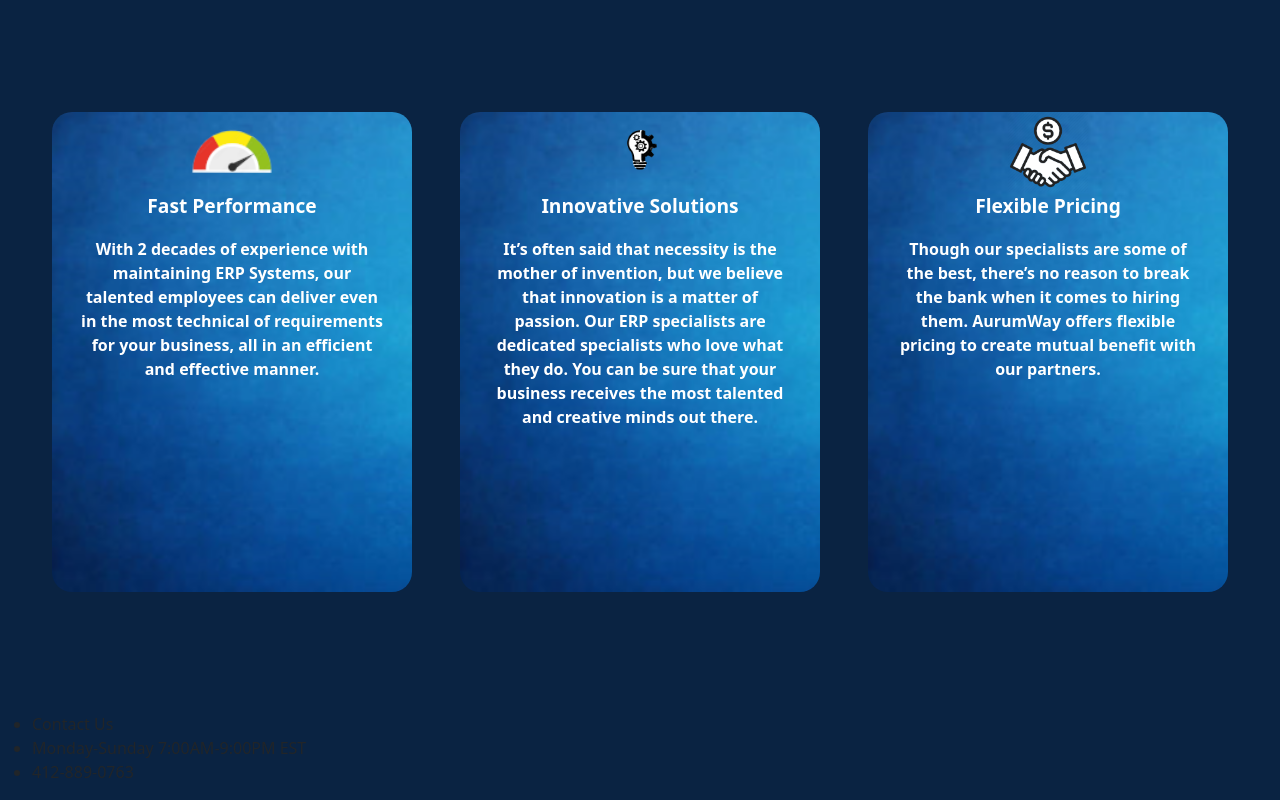
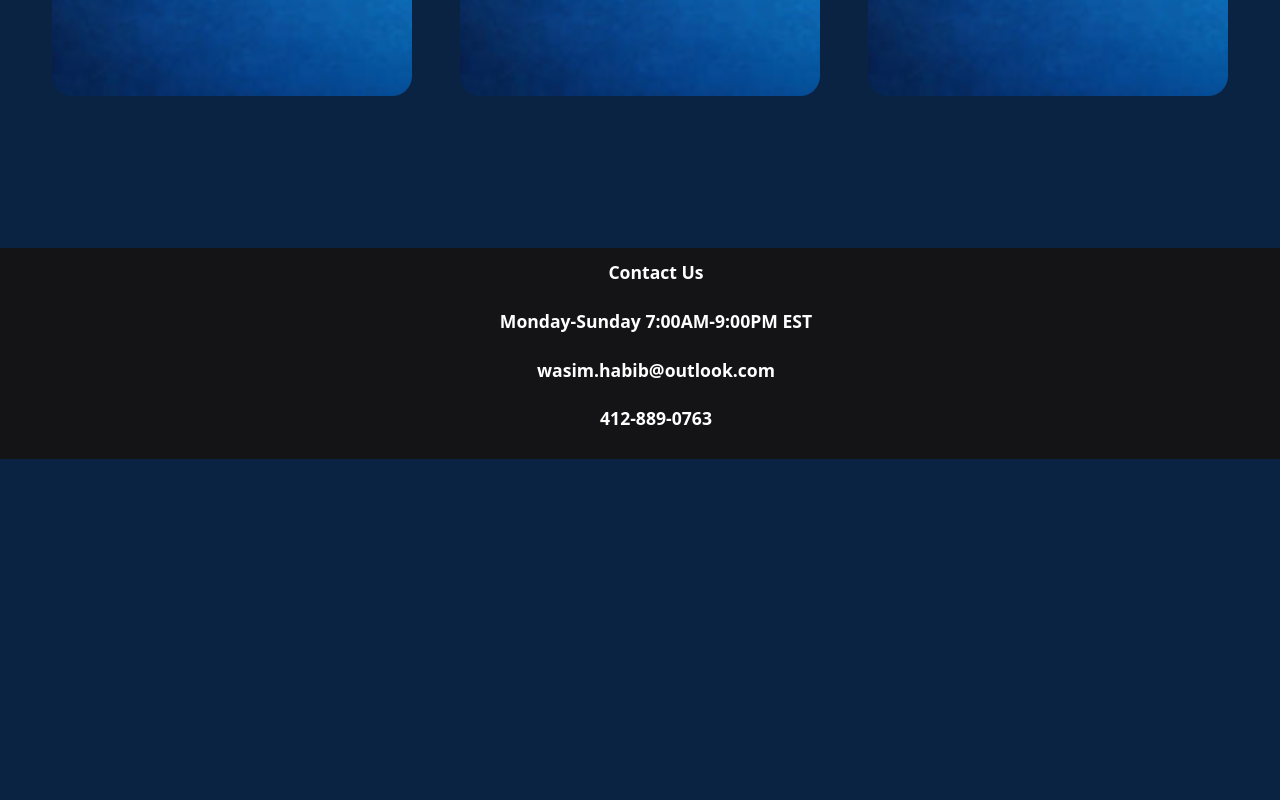
Before and after one commit to WasimHabib/Aurumway, a Next.js app in the folder aurumway/: page / in a window 1280 px wide. Shown: the part 3281-4081 px from the top of the page. After the commit the page ends 3740 px from the top, so only its background shows below. Built offline with nearby package versions, Linux system fonts and the light colour scheme.

Commit message:
added footer styles.

```diff
--- a/aurumway/lib/components/AboutPage.tsx
+++ b/aurumway/lib/components/AboutPage.tsx
@@ -5,7 +5,7 @@ export const AboutPage = () => {
   let key = 0;
   let aboutHeader = "About AurumWay";
   let aboutGreeting = "A Pittsburgh Company";
-  let ceoHeader = "Meet the CEO";
+  let ceoHeader = "Meet Our Founder";
   let ceoText2 =
     "Lorem ipsum dolor sit amet, consectetur adipiscing elit. Cras consectetur ligula eu varius commodo. Suspendisse mattis egestas quam, id posuere mi mattis non. Vestibulum imperdiet leo at scelerisque imperdiet. Suspendisse molestie ultricies nisi, nec hendrerit tortor efficitur et. Nam fringilla orci ipsum. Suspendisse pellentesque porttitor feugiat. Nunc a lacus sit amet orci ornare rhoncus. Aliquam rutrum dictum consequat.";
   let insHeader = "Our Inspiration";
--- a/aurumway/lib/components/Footer.tsx
+++ b/aurumway/lib/components/Footer.tsx
@@ -1,30 +1,7 @@
 import Link from "next/link";
 import React from "react";
-import styles from "../../styles/LandingPage.module.css";
-
+import styles from "../../styles/Footer.module.css";
 export const Footer = () => {
-  return (
-    <div className={" " + styles.footerContainer}>
-      <ul>
-        {getListTags().map((val, i) => {
-          if (val.listUrl === null) {
-            return <li>{val.listText}</li>;
-          } else {
-            return (
-              <Link href={val.listUrl}>
-                <li>
-                  <a>{val.listText}</a>
-                </li>
-              </Link>
-            );
-          }
-        })}
-      </ul>
-    </div>
-  );
-};
-
-function getListTags(): any[] {
   let result = [];
   result[0] = {
     listText: "Contact Us",
@@ -36,8 +13,27 @@ function getListTags(): any[] {
   };
   result[2] = {
     listText: "412-889-0763",
-    listUrl: null,
+    listUrl: "tel:4128890763",
+  };
+  result[3] = {
+    listText: "wasim.habib@outlook.com",
+    listUrl: "mailto:wasim.habib@outlook.com",
   };
 
-  return result;
-}
+  return (
+    <div className={" " + styles.footerContainer}>
+      <ul>
+        <Link href={result[0].listUrl}>
+          <li className={"clickableItem"}>{result[0].listText}</li>
+        </Link>
+        <li>{result[1].listText}</li>
+        <Link href={result[3].listUrl}>
+          <li className={"clickableItem"}>{result[3].listText}</li>
+        </Link>
+        <Link href={result[2].listUrl}>
+          <li className={"clickableItem"}>{result[2].listText}</li>
+        </Link>
+      </ul>
+    </div>
+  );
+};
--- a/aurumway/lib/components/LandingPage.tsx
+++ b/aurumway/lib/components/LandingPage.tsx
@@ -43,12 +43,6 @@ export const LandingPage = (props: {}) => {
       }
     };
     window.addEventListener("resize", onResize);
-
-    // parRef!.current!.style.marginLeft =
-
-    // parRef!.current!.style.marginRight =
-    //   (imgContRef!.current!.clientWidth - imgRef!.current!.clientWidth) / 2 +
-    //   "px";
   });
   return (
     <div ref={bodyRef}>
@@ -160,7 +154,7 @@ export const LandingPage = (props: {}) => {
                 </p>
               </div>
             </div>
-            <div className={" " + styles.mainInfoContainerDesktop}>
+            {/* <div className={" " + styles.mainInfoContainerDesktop}>
               {getInfoImgObjects().map((val, index) => {
                 return (
                   <div
@@ -175,7 +169,7 @@ export const LandingPage = (props: {}) => {
                   </div>
                 );
               })}
-            </div>
+            </div> */}
           </div>
         </div>
       </div>
--- a/aurumway/styles/Footer.module.css
+++ b/aurumway/styles/Footer.module.css
@@ -0,0 +1,38 @@
+.footerContainer {
+  background-color: rgb(20, 20, 22);
+  min-height: 8rem;
+  display: flex;
+  justify-content: center;
+  align-items: center;
+  margin-top: 2rem;
+}
+
+.footerContainer > ul {
+  text-decoration: none;
+  list-style-type: none;
+}
+
+.footerContainer > ul > li {
+  padding-block: 0.7rem;
+  font: var(--ui-font);
+  font-size: 1.1rem;
+  text-align: center;
+  font-weight: 550;
+  padding-inline: 1rem;
+  color: white;
+}
+
+@media all and (min-width: 21.5rem) {
+}
+@media all and (min-width: 48rem) {
+}
+@media all and (min-width: 48rem) and (orientation: portrait) {
+}
+@media all and (min-width: 50.8125rem) {
+}
+@media all and (min-width: 36rem) {
+}
+@media all and (min-width: 81.25rem) {
+}
+@media all and (min-width: 109rem) {
+}
--- a/aurumway/styles/globals.css
+++ b/aurumway/styles/globals.css
@@ -37,6 +37,10 @@ body {
 .cont {
   scroll-snap-type: y mandatory;
   overflow: auto;
+}
+
+.clickableItem {
+  cursor: pointer;
 }
 
 @media only screen and (max-width: 800px) {
```
Also changed, not shown: aurumway/styles/AboutPage.module.css (+14 -0 lines), aurumway/styles/ContactPage.module.css (+14 -0 lines), aurumway/styles/NavBar.module.css (+14 -0 lines).
